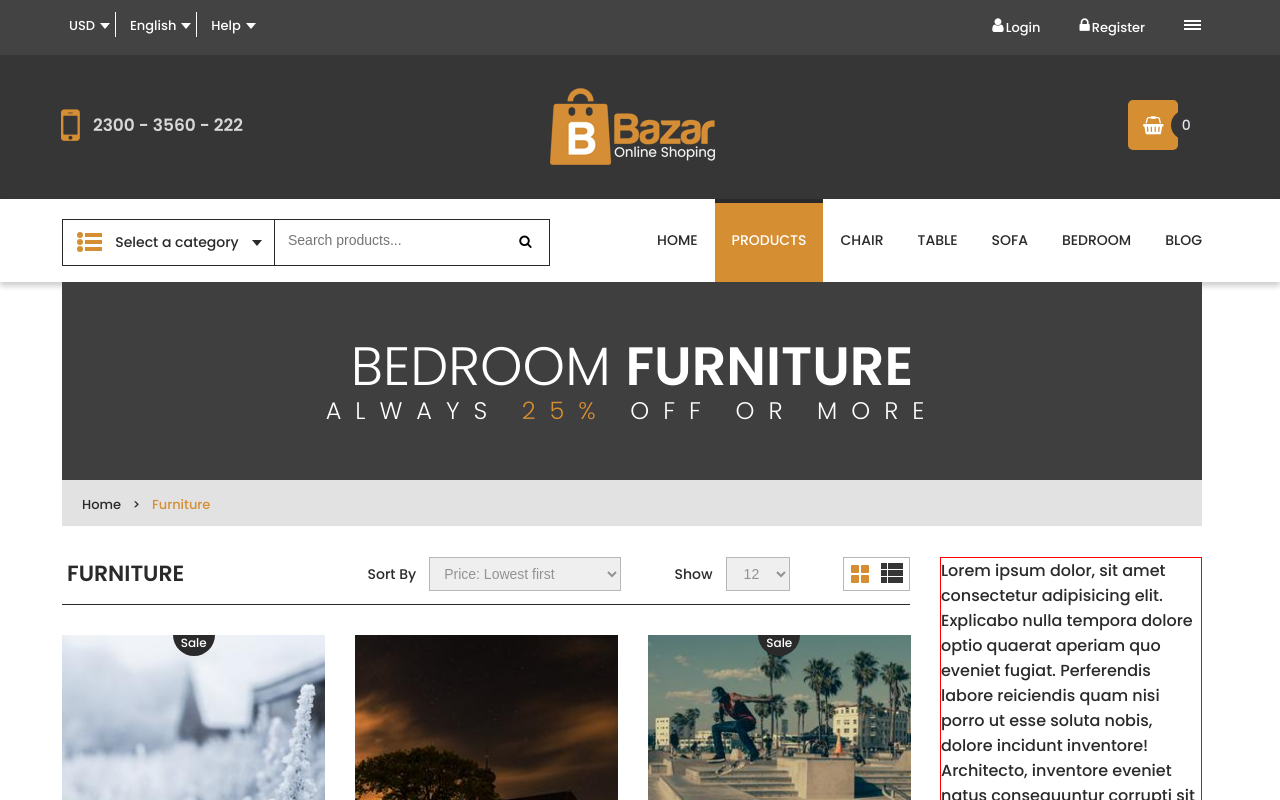
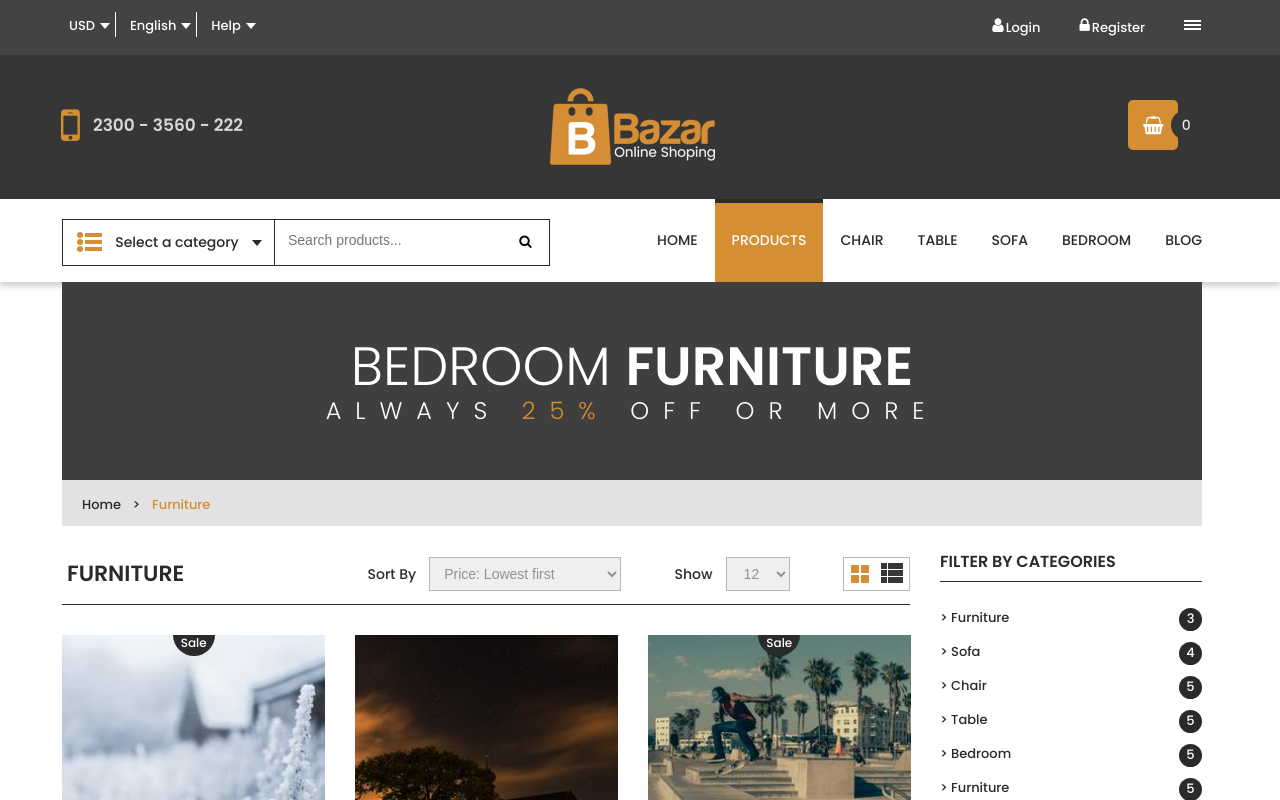
Before and after one commit to SHAH0001/bazar, a Vue app: page /products in a window 1280 px wide. Shown: the top 800 px of the page. Built offline with nearby package versions, Linux system fonts and the light colour scheme.

Commit message:
filters wip

```diff
--- a/package.json
+++ b/package.json
@@ -12,6 +12,7 @@
     "v-click-outside": "^3.1.1",
     "vue": "^2.6.11",
     "vue-flickity": "^1.2.1",
+    "vue-range-component": "^1.0.3",
     "vue-router": "^3.2.0",
     "vuex": "^3.4.0"
   },
--- a/src/components/Filters.vue
+++ b/src/components/Filters.vue
@@ -1,20 +1,165 @@
 <template>
     <div class="filters">
-        Lorem ipsum dolor, sit amet consectetur adipisicing elit. Explicabo nulla tempora dolore optio quaerat aperiam quo eveniet fugiat. Perferendis labore reiciendis quam nisi porro ut esse soluta nobis, dolore incidunt inventore! Architecto, inventore eveniet natus consequuntur corrupti sit optio accusantium voluptas nemo porro nesciunt labore maxime! Nobis facere temporibus tempore?
+        <div class="filters-wrapper">
+
+            <div class="filter-categories">
+                <h3 class="filters-title">Filter by categories</h3>
+                <ul class="filters-items">
+                    <li v-for="category in filters[0]" :key="category.id">
+                        <div @click="applyFilter(category.id, 0)" class="filter-item-wrapper">
+                            <span
+                                :class="{'filter-name-active': category.selected}"
+                                class="filter-item-name"
+                            >
+                                >  {{ category.name }}
+                            </span>
+                            <span
+                                :class="{'filter-count-active': category.selected}"
+                                class="filter-item-count"
+                            >
+                                {{ category.countProducts }}
+                            </span>
+                        </div>
+                    </li>
+                </ul>
+            </div>
+
+            <!-- <div class="filter-price">
+                <h3 class="filters-title">Filter by price</h3>
+                <vue-range-slider v-model="value"></vue-range-slider>
+                <div class="filter-price-controls">
+                    <button class="filter-price-button" type="button">Filter</button>
+                    <div class="filter-prices-block">
+                        <span>$135</span>
+                        <span>-</span>
+                        <span>$500</span>
+                    </div>
+                </div>
+            </div> -->
+
+            <!-- <div class="filter-color">
+                <h3 class="filters-title">Filter by color</h3>
+                <ul class="color-items">
+                    <li v-for="(color, index) in filters['colorFilters']" :key="index">
+                        <div class="color-item-wrapper">
+                            <span :style="{backgroundColor: color}" class="color-item"></span>
+                            <span class="color-name">{{color}}</span>
+                        </div>
+                    </li>
+                </ul>
+            </div> -->
+
+        </div>
+        <!-- <button type="button">Filters</button> -->
     </div>
 </template>
 <script>
+import 'vue-range-component/dist/vue-range-slider.css'
+import VueRangeSlider from 'vue-range-component'
+
 export default {
-
+    data() {
+        return {
+            filters: [
+                [
+                    {
+                        id: 1,
+                        name: 'Furniture',
+                        countProducts: 3,
+                        selected: false
+                    },
+                    {
+                        id: 2,
+                        name: 'Sofa',
+                        countProducts: 4,
+                        selected: false
+                    },
+                    {
+                        id: 3,
+                        name: 'Chair',
+                        countProducts: 5,
+                        selected: false
+                    },
+                    {
+                        id: 4,
+                        name: 'Table',
+                        countProducts: 5,
+                        selected: false
+                    },
+                    {
+                        id: 5,
+                        name: 'Bedroom',
+                        countProducts: 5,
+                        selected: false
+                    },
+                    {
+                        id: 6,
+                        name: 'Furniture',
+                        countProducts: 5,
+                        selected: false
+                    }
+                ],
+                [
+                    {
+                        id: 1,
+                        name: 'Red',
+                        selected: false,
+                    },
+                    {
+                        id: 2,
+                        name: 'Black',
+                        selected: false,
+                    },
+                    {
+                        id: 3,
+                        name: 'Yellow',
+                        selected: false,
+                    },
+                    {
+                        id: 4,
+                        name: 'Blue',
+                        selected: false,
+                    },
+                    {
+                        id: 5,
+                        name: 'Pink',
+                        selected: false,
+                    },
+                    {
+                        id: 6,
+                        name: 'Green',
+                        selected: false,
+                    }
+                ],
+            ],
+            value: [0, 70]
+        }
+    },
+    methods: {
+        applyFilter(id, index) {
+            this.filters[index].forEach((element) => {
+                if(element.id === id) {
+                    element.selected = !element.selected
+                    this.filters.index = element
+                }
+            })
+        }
+    },
+    components: {
+        VueRangeSlider
+    },
 }
 </script>
-<style lang="scss" scoped>
+<style lang="scss">
     @import '@/assets/scss/style';
 
     .filters {
+        margin: -8px 0 0 0;
+    }
+
+    .filters-wrapper {
         width: 262px;
         flex-shrink: 0;
-        border: 1px solid red;
 
         @include max-width-1190 {
             display: none;
@@ -22,4 +167,138 @@ export default {
 
     }
 
+    .filter-categories {
+        margin-bottom: 45px;
+    }
+
+    .filters-title {
+        font-size: 16px;
+        font-weight: bold;
+        color: $mainColor;
+        text-transform: uppercase;
+        margin: 0 0 26px 0;
+        padding-bottom: 7px;
+        border-bottom: 1px solid $mainColor;
+    }
+
+    .filters-items {
+        margin: 0;
+        padding: 0;
+        list-style: none;
+    }
+
+    .filters-items li {
+        margin: 0 0 11px 0;
+    }
+
+    .filter-item-wrapper {
+        display: flex;
+        justify-content: space-between;
+        cursor: pointer;
+    }
+
+    .filter-item-name {
+        display: inline-block;
+        font-size: 13px;
+    }
+
+    .filter-item-count {
+        display: flex;
+        justify-content: center;
+        align-items: center;
+        font-size: 13px;
+        width: 23px;
+        height: 23px;
+        color: #fff;
+        background-color: $mainColor;
+        border-radius: 50%;
+    }
+
+    .filter-name-active {
+        color: $secondColor;
+        margin-left: 12px;
+    }
+
+    .filter-count-active {
+        background-color: $secondColor;
+    }
+
+    .vue-range-slider.slider-component .slider-tooltip-wrap .slider-tooltip {
+        display: none;
+    }
+
+    .vue-range-slider.slider-component.slider-horizontal .slider-dot {
+        width: 20px !important;
+        height: 20px !important;
+        border: 3px solid $secondColor;
+    }
+
+    .vue-range-slider.slider-component .slider .slider-process {
+        background-color: $mainColor;
+    }
+
+    .vue-range-slider.slider-component .slider {
+        border-radius: 0;
+        background-color: #fff;
+        border: 1px solid #d4d4d4;
+        height: 10px !important;
+    }
+
+    .vue-range-slider.slider-component.slider-horizontal .slider-process {
+        height: 8px;
+    }
+
+    .filter-price-controls {
+        display: flex;
+        justify-content: space-between;
+        margin: 17px 0 53px 0;
+    }
+
+    .filter-price-button {
+        display: inline-block;
+        font-size: 14px;
+        width: 65px;
+        height: 32px;
+        border: none;
+        outline: none;
+        cursor: pointer;
+        background-color: $secondColor;
+        color: #fff;
+        text-transform: uppercase;
+        table-layout: -2px;
+    }
+
+    .filter-prices-block {
+        border: 1px solid #e1e1e1;
+        padding: 3px 12px;
+        margin: -2px 0 0 0;
+    }
+
+    .color-items {
+        margin: 0;
+        padding: 0;
+        list-style: none;
+    }
+
+    .color-items li {
+        margin: 4px 0 0 0;
+    }
+
+    .color-item-wrapper {
+        cursor: pointer;
+    }
+
+    .color-item {
+        display: inline-block;
+        width: 13px;
+        height: 13px;
+        border-radius: 3px;
+    }
+
+    .color-name {
+        display: inline-block;
+        font-size: 13px;
+        margin: 0 0 0 11px;
+    }
+
 </style>
```
Also changed, not shown: 2 other files (tests, documents, lock files or other folders).
